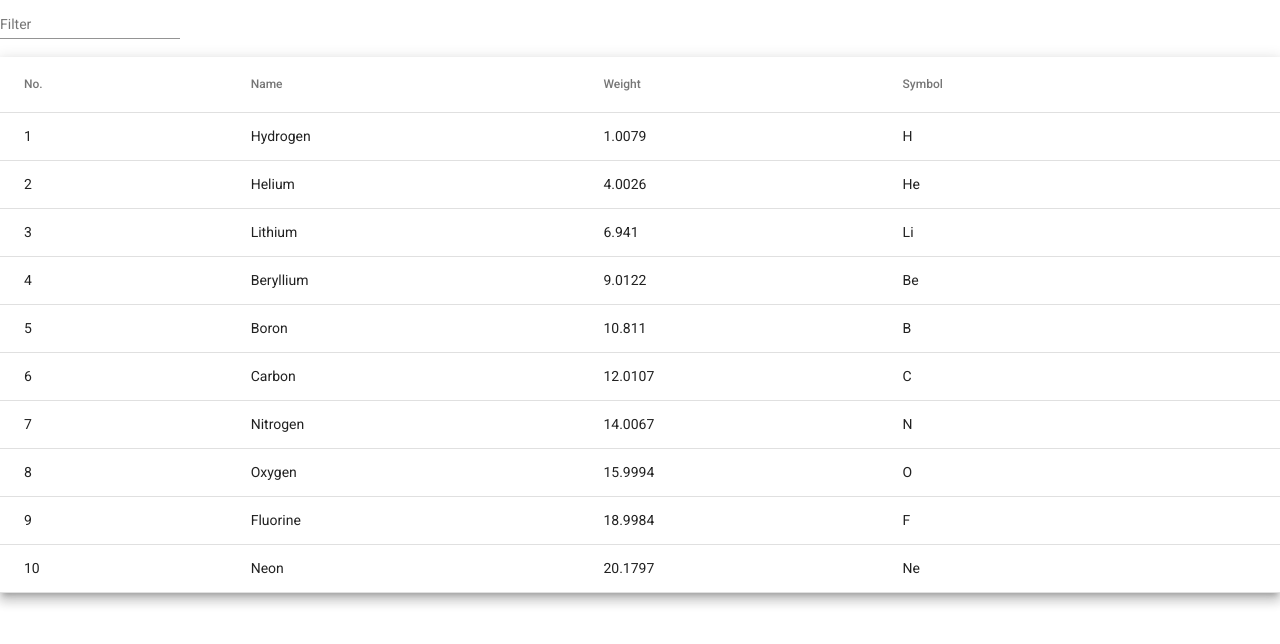
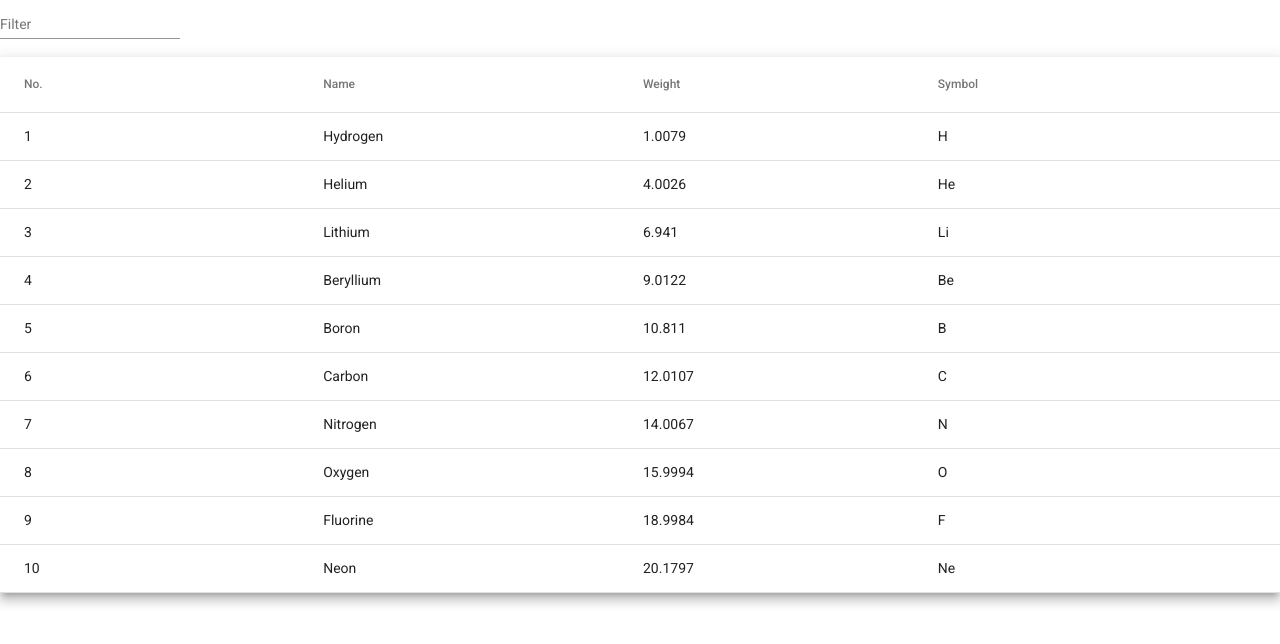
Before and after one commit to brrbaral/Ang-MaterialPractice, an Angular app: page / in a window 1280 px wide. Shown: the top 644 px of the page. Built offline with nearby package versions, Linux system fonts and the light colour scheme.

Commit message:
sorting in table data

```diff
--- a/src/app/app.component.html
+++ b/src/app/app.component.html
@@ -3,26 +3,26 @@
   <input  (keyup)="applyFilter($event.target.value)" matInput placeholder="Filter">
 </mat-form-field>
 
-<table mat-table [dataSource]="dataSource" class="mat-elevation-z8">
+<table mat-table [dataSource]="dataSource" matSort class="mat-elevation-z8">
 
   <!--- Note that these columns can be defined in any order.
         The actual rendered columns are set as a property on the row definition" -->
 
   <!-- Position Column -->
   <ng-container matColumnDef="position">
-    <th mat-header-cell *matHeaderCellDef> No. </th>
+    <th mat-header-cell mat-sort-header *matHeaderCellDef> No. </th>
     <td mat-cell *matCellDef="let element"> {{element.position}} </td>
   </ng-container>
 
   <!-- Name Column -->
   <ng-container matColumnDef="name">
-    <th mat-header-cell *matHeaderCellDef> Name </th>
+    <th mat-header-cell mat-sort-header *matHeaderCellDef> Name </th>
     <td mat-cell *matCellDef="let element"> {{element.name}} </td>
   </ng-container>
 
   <!-- Weight Column -->
   <ng-container matColumnDef="weight">
-    <th mat-header-cell *matHeaderCellDef> Weight </th>
+    <th mat-header-cell mat-sort-header *matHeaderCellDef> Weight </th>
     <td mat-cell *matCellDef="let element"> {{element.weight}} </td>
   </ng-container>
 
--- a/src/app/app.component.ts
+++ b/src/app/app.component.ts
@@ -1,5 +1,7 @@
-import { Component } from '@angular/core';
+import { Component, OnInit } from '@angular/core';
 import {MatTableDataSource} from '@angular/material/table';
+import {MatSort} from '@angular/material/sort';
+import {ViewChild} from '@angular/core';
 // import {MatSnackBar} from '@angular/material/snack-bar';
 import {MatDialog} from '@angular/material/dialog';
 // import {DialogExampleComponent} from './dialog-example/dialog-example.component';
@@ -29,10 +31,15 @@ const ELEMENT_DATA: PeriodicElement[] = [
   templateUrl: './app.component.html',
   styleUrls: ['./app.component.css']
 })
-export class AppComponent {
+export class AppComponent implements OnInit{
   title = 'OnlineCourseUI';
   displayedColumns: string[] = ['position', 'name', 'weight', 'symbol'];
   dataSource = new MatTableDataSource(ELEMENT_DATA);
+
+  @ViewChild(MatSort) sort: MatSort;
+  ngOnInit(): void {
+    this.dataSource.sort = this.sort;
+  }
 
   logData(row){
     console.log(row);
--- a/src/app/material.module.ts
+++ b/src/app/material.module.ts
@@ -27,6 +27,7 @@ import {MatDatepickerModule} from '@angular/material/datepicker';
 import {MatNativeDateModule} from '@angular/material/core';
 import {MatTooltipModule} from '@angular/material/tooltip';
 import {MatDialogModule} from '@angular/material/dialog';
+import {MatSortModule} from '@angular/material/sort';
 
 @NgModule({
   exports: [
@@ -60,6 +61,7 @@ import {MatDialogModule} from '@angular/material/dialog';
     MatNativeDateModule,
     MatTooltipModule,
     MatDialogModule,
+    MatSortModule,
   ]
 })
 export class MaterialModule {}
```
